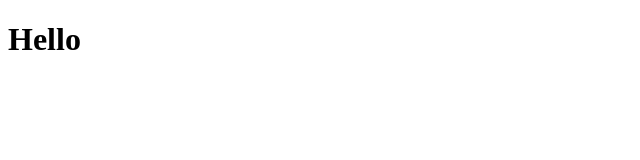
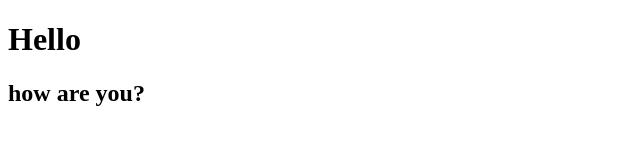
Before and after one commit to Naseer2003/Projects2, a plain HTML site: page index.html in a window 1280 px wide. Shown: the whole page, without its empty margins (0-640 px from the left). Drawn offline with Linux system fonts and the light colour scheme.

Commit message:
added heading

```diff
--- a/index.html
+++ b/index.html
@@ -7,6 +7,8 @@
 </head>
 <body>
     <h1>Hello</h1>
+    <h2>how are you?
+    </h2>
 
 </body>
 </html>
```
